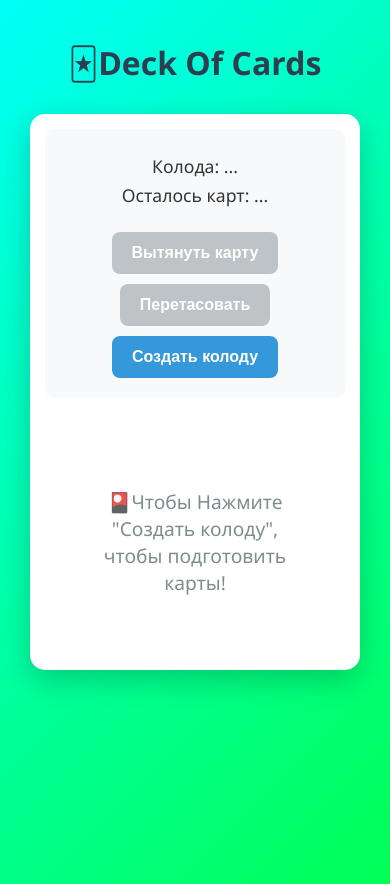
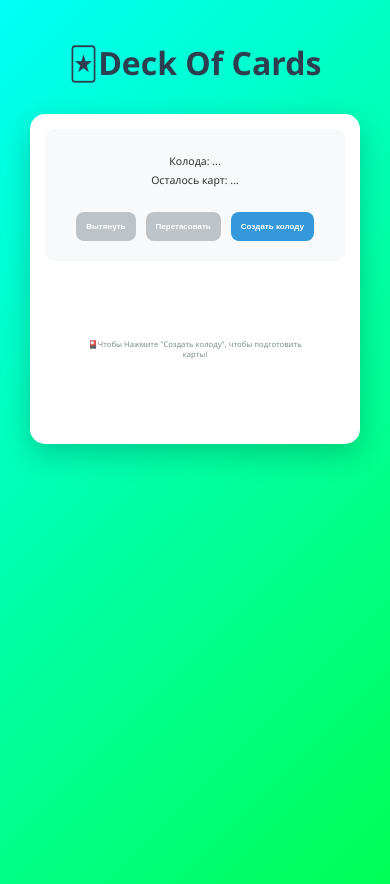
Before and after one commit to PinlishCafe2007/deck-of-cards, a SvelteKit app: page / in a window 390 px wide. Built offline with nearby package versions, Linux system fonts and the light colour scheme.

Commit message:
add adaptive design

```diff
--- a/src/routes/+page.svelte
+++ b/src/routes/+page.svelte
@@ -108,13 +108,13 @@
             </div>
             <div class="buttons">
                 <button on:click={drawCard} disabled={isLoading || !deckId || remainingCards === 0}>
-                {isLoading ? 'Загрузка...' : 'Вытянуть карту'}
+                {isLoading ? 'Загрузка...' : 'Вытянуть'}
                 </button>
                 <button on:click={shuffleDeck} disabled={isLoading || !deckId}>
                 {isLoading ? 'Загрузка...' : 'Перетасовать'}
                 </button>
                 <button on:click={createNewDeck} disabled={isLoading}>
-                {isLoading ? 'Загрузка...' : (deckId ? 'Пересоздать колоду' : 'Создать колоду')}
+                {isLoading ? 'Загрузка...' : (deckId ? 'Пересоздать' : 'Создать колоду')}
                 </button>
             </div>
         </div>
@@ -160,7 +160,7 @@
                 </div>
             {:else if deckId && !isLoading}
             <div class="empty-state">
-                <p>🎲Нажмите "Вытянуть карту", чтобы взять одну из них!</p>
+                <p>🎲Нажмите "Вытянуть", чтобы взять одну из карт!</p>
             </div>
             {:else if !isLoading}
             <div class="empty-state">
@@ -206,7 +206,7 @@
     text-align: center;
     color: #2c3e50;
     margin-bottom: 30px;
-    font-size: 3em;
+    font-size: 2em;
   }
 
   .controls {
@@ -219,12 +219,11 @@
     padding: 20px;
     background: #f8f9fa;
     border-radius: 10px;
-    min-height: 60px;
+    max-height: 15vh;
   }
 
   .status {
     flex: 1;
-    min-width: 200px;
   }
 
   .status p {
@@ -345,7 +344,7 @@
 
   .loading {
     text-align: center;
-    padding: 20px;
+    padding: 19px;
   }
 
   .spinner {
@@ -363,7 +362,7 @@
     100% { transform: rotate(360deg); }
   }
 
-  @media (max-width: 768px) {
+  @media (max-width: 767px) {
     .container {
       padding: 15px;
       margin: 10px;
@@ -386,8 +385,63 @@
       text-align: center;
     }
 
-    h1 {
-      font-size: 2em;
+    button {
+      font-size: 0.8em;
+    }
+
+    .status {
+      font-size: 0.9em;
+    }
+
+    .card-image {
+      width: 150px;
+      height: 210px;
+    }
+
+    .card-image.small {
+      width: 50px;
+      height: 70px;
+    }
+    p {
+      font-size: 0.8em;
+    }
+  }
+
+  @media (max-width: 560px) {
+    .loading {
+      margin-bottom: -5px;
+    }
+
+    button {
+      font-size: 0.6em;
+      padding: 10px;
+    }
+
+    .status {
+      font-size: 0.8em;
+    }
+
+    p {
+      font-size: 0.5em;
+    }
+  }
+
+  @media (max-width: 400px) {
+    .loading {
+      margin-bottom: 8px;
+    }
+
+    button {
+      font-size: 0.5em;
+      padding: 10px;
+    }
+
+    .status {
+      font-size: 0.6em;
+    }
+
+    p {
+      font-size: 0.4em;
     }
   }
 
```
